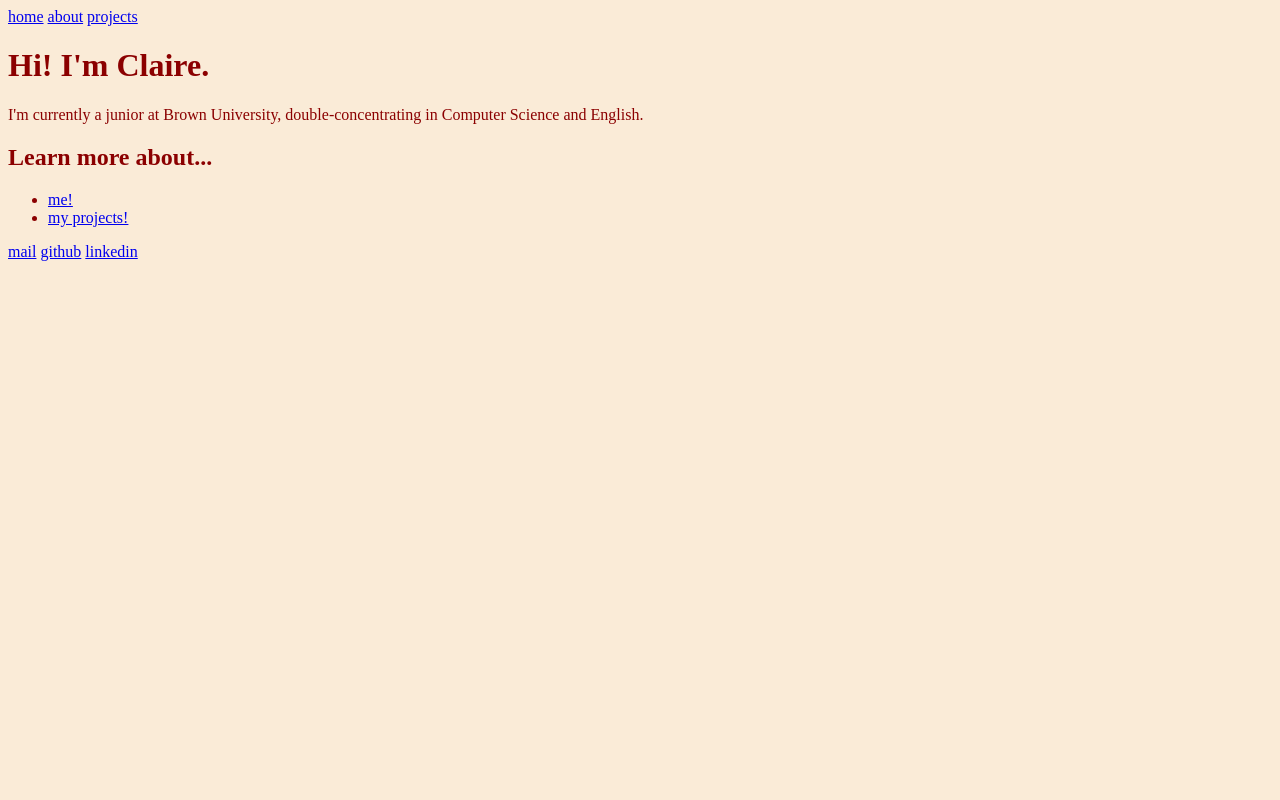
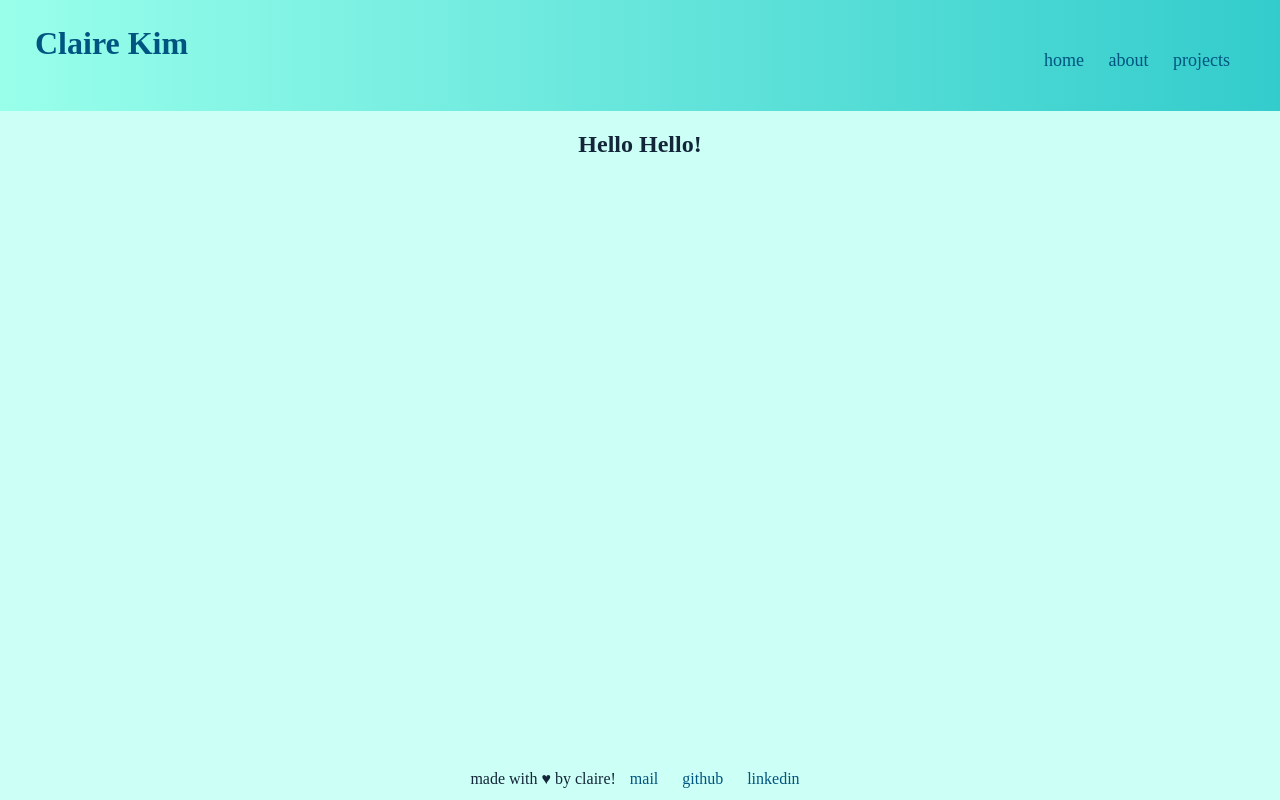
Before and after one commit to kimdahey/kimdahey.github.io, a plain HTML site: page index.html in a window 1280 px wide. Drawn offline with Linux system fonts and the light colour scheme.

Commit message:
styling updates :D

```diff
--- a/index.html
+++ b/index.html
@@ -8,28 +8,28 @@
 </head>
 
 <body>
-  <div class="navbar">
-    <a href="index.html">home</a> <!--goes to home page-->
-    <a href="about.html">about</a> <!--goes to about page-->
-    <a href="projects.html">projects</a> <!--goes to projects pages-->
+  <div class="header">
+    <div class="title"><h1><a href="index.html">Claire Kim</a></h1></div>
+    <div class="navbar">
+      <a class="nav" href="index.html">home</a> <!--goes to home page-->
+      <a class="nav" href="about.html">about</a> <!--goes to about page-->
+      <a class="nav" href="projects.html">projects</a> <!--goes to projects pages-->
+    </div>
+    <div class="clear"></div>
   </div>
 
   <div class="intro">
-      <h1>Hi! I'm Claire.</h1>
-      <p>I'm currently a junior at Brown University, double-concentrating in Computer Science and English.</p>
-      <h2>Learn more about...</h2>
-        <ul>
-          <li><a href="about.html">me!</a></li>
-          <li><a href="projects.html">my projects!</a></li>
-        </ul>
+      <h2>Hello Hello!</h2>
+      <p></p>
   </div>
 
 
 
-  <div id="contact">
-      <a href="mailto: claire_kim1@brown.edu">mail</a>
-      <a href="https://www.github.com/kimdahey">github</a>
-      <a href="https://www.linkedin.com/kimdahey">linkedin</a>
+  <div id="footer">
+    made with &hearts; by claire!
+    <a href="mailto: claire_kim1@brown.edu">mail</a>
+    <a href="https://www.github.com/kimdahey">github</a>
+    <a href="https://www.linkedin.com/kimdahey">linkedin</a>
   </div>
 </body>
 </html>
--- a/styles.css
+++ b/styles.css
@@ -1,6 +1,56 @@
-body, h1, h2 {
-	background-color: #FAEBD7;
-	color: #8B0000;
+html, body {
+	background-color: #ccfff5;
+	color: #132639;
 	font-family: 'Noto Serif KR';
-	text-align: left;
+	text-align: center;
+	margin: 0;
+	padding: 0;
 }
+
+p {
+	margin: 15px;
+}
+
+h1 {
+	margin: 15px;
+}
+
+li {
+	list-style-type: none;
+}
+
+a.nav:hover, a.nav:active {
+	color: #d9e6f2;
+}
+
+a {
+	color: #005580;
+	padding: 0px 10px;
+	text-decoration: none;
+}
+
+.header {
+    position: center;
+    padding: 10px;
+    background-image: linear-gradient(to right, #99ffeb, #33cccc);
+	overflow: auto;
+}
+
+.title {
+	float: left;
+}
+
+.navbar {
+    float: right;
+    overflow: 0;
+    padding: 30px;
+	font-size: 18px;
+	margin-top: 10px;
+}
+
+#footer {
+	position:absolute;
+	bottom:0;
+	width:100%;
+	height:30px;   /* Height of the footer */
+}
```
Also changed, not shown: about.html (+8 -5 lines), projects.html (+3 -3 lines), projects/bagel-gourmet-redesign.html (+3 -3 lines).
